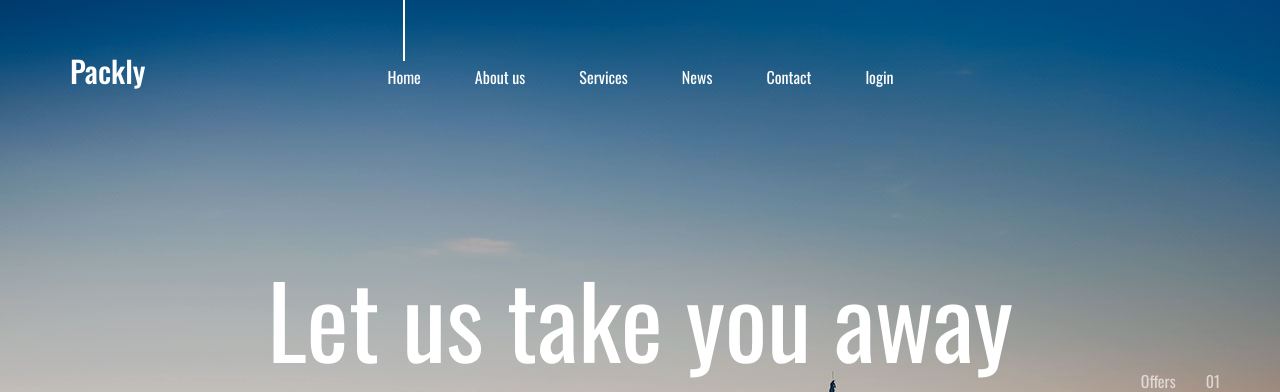
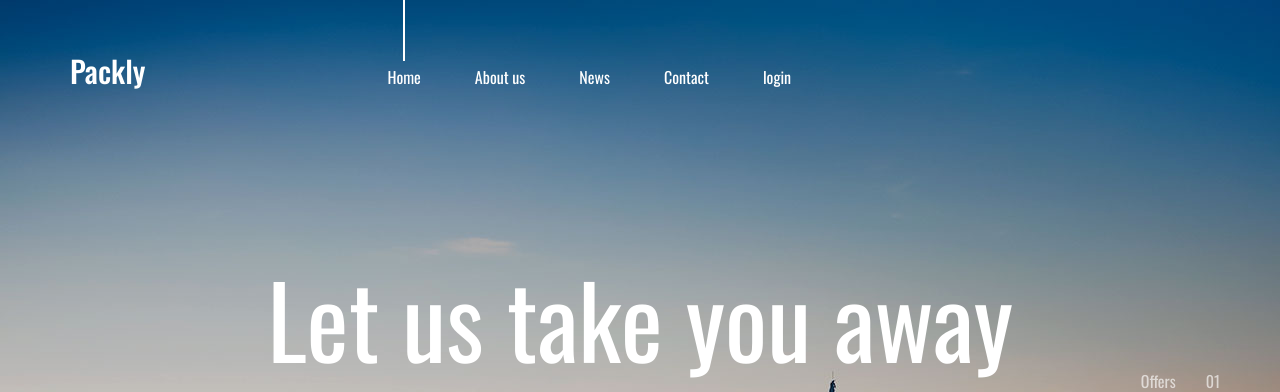
Before and after one commit to UppalaAravind28/packly, a Django app: page / in a window 1280 px wide. Shown: the top 392 px of the page. Run offline with Django 5.2, Linux system fonts and the light colour scheme; data that the repository does not hold is empty; some libraries are stand-ins or nearby versions.

Commit message:
Home page updated

```diff
--- a/templates/index.html
+++ b/templates/index.html
@@ -32,7 +32,7 @@
                                 <ul class="d-flex flex-row align-items-start justify-content-start">
                                     <li class="active"><a href="index">Home</a></li>
                                     <li ><a href="about">About us</a></li>
-                                    <li><a href="#">Services</a></li>
+                                    {% comment %} <li><a href="#">Services</a></li> {% endcomment %}
                                     <li><a href="news">News</a></li>
                                     <li><a href="contact">Contact</a></li>
 									{% if user.is_authenticated %}
```
